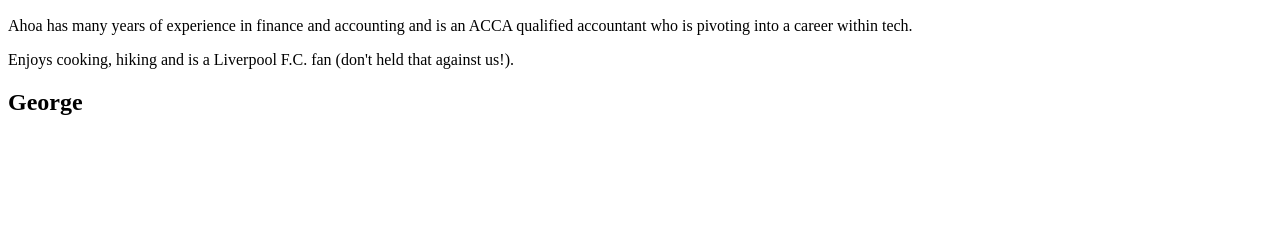
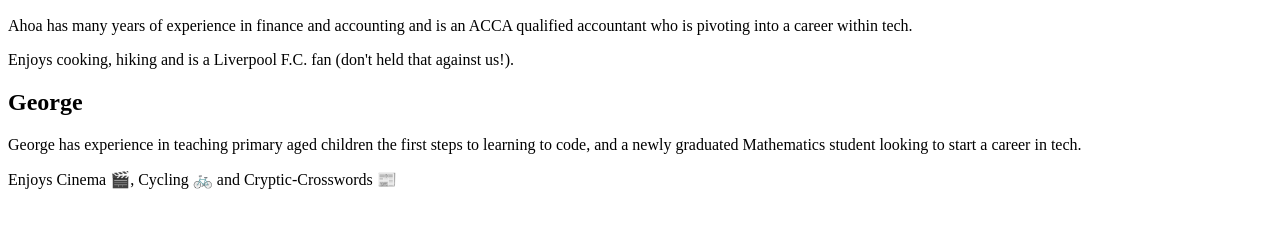
Before and after one commit to Glombort/Markup-Project, a plain HTML site: page Meet-The-Team.html in a window 1280 px wide. Shown: the part 144-372 px from the top of the page. Drawn offline with Linux system fonts and the light colour scheme.

Commit message:
Added Georges about
Closes #4

```diff
--- a/Meet-The-Team.html
+++ b/Meet-The-Team.html
@@ -17,6 +17,8 @@
       ACCA qualified accountant who is pivoting into a career within tech.</p>
       <p>Enjoys cooking, hiking and is a Liverpool F.C. fan (don't held that against us!).</p>
     <h2>George</h2>
+    <p>George has experience in teaching primary aged children the first steps to learning to code, and a newly graduated Mathematics student looking to start a career in tech.</p>
+    <p>Enjoys Cinema &#X1F3AC;, Cycling &#X1F6B2; and Cryptic-Crosswords &#X1F4F0;</p>
   </main>
   <script src="script.js"></script>
 </body>
```
